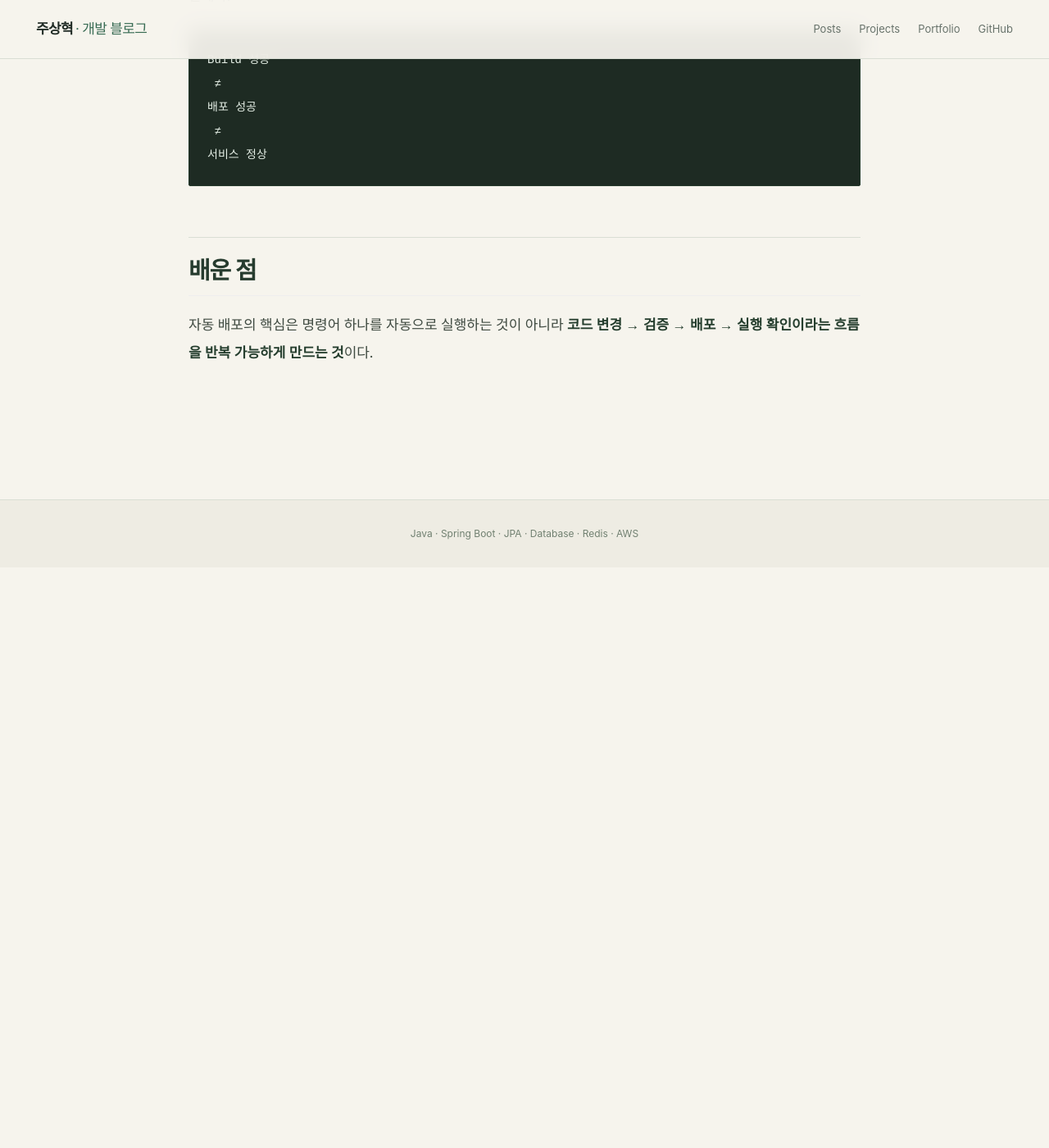
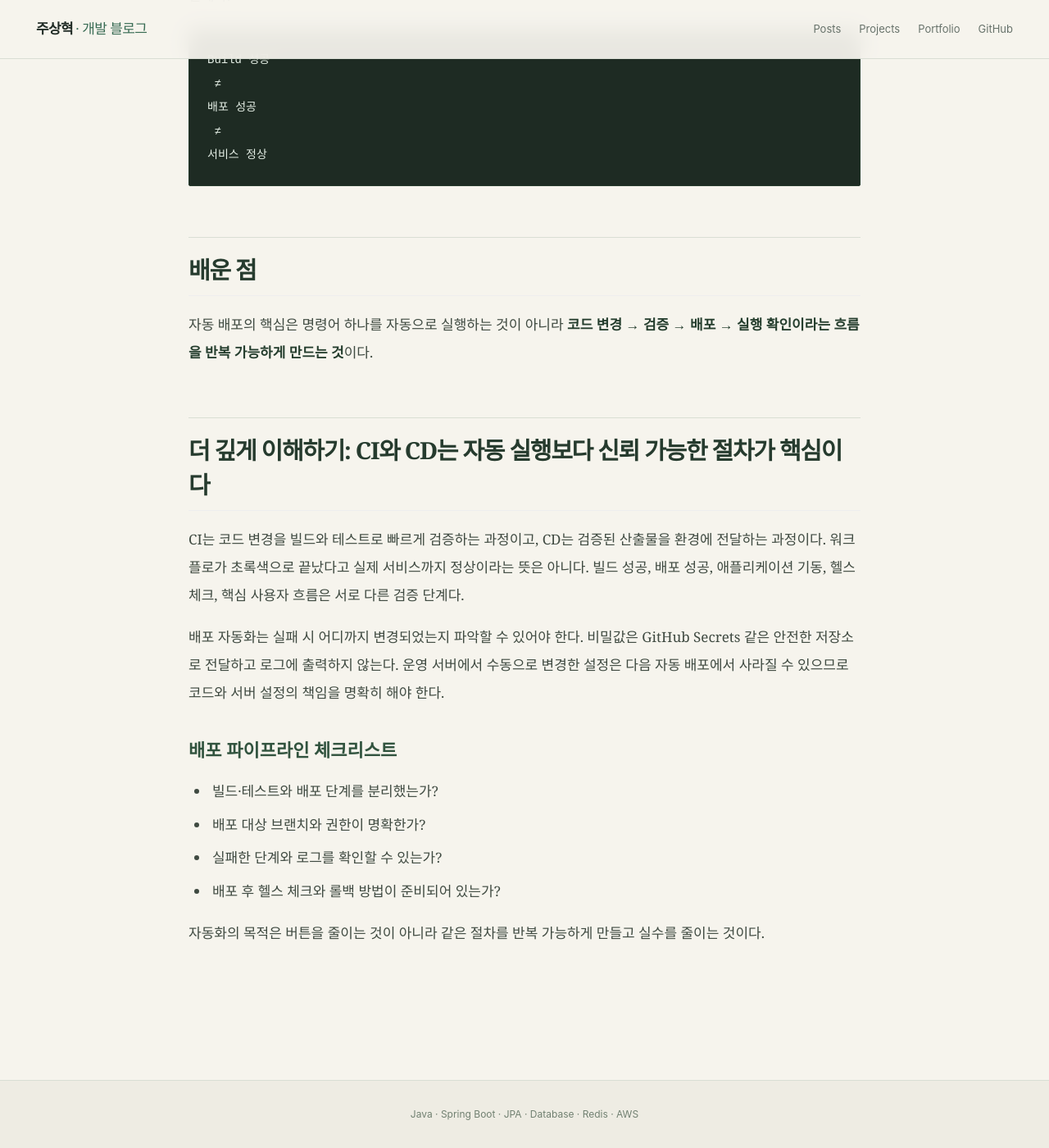
Before and after one commit to zuzusnasna/zuzusnasna.github.io, a Jekyll site: the page built from _posts/2026-10-30-github-actions-deploy.md, in a window 1280 px wide and 1400 px high, scrolled down 1485 px. Shown: the whole window at 82% size. Built offline with Jekyll 4.4.1, drawn with Linux system fonts in a browser that asks for light colours; before the commit the page ends 2177 px from its top, so only the background shows below that.

Commit message:
docs: expand backend study posts

```diff
--- a/_posts/2026-10-30-github-actions-deploy.md
+++ b/_posts/2026-10-30-github-actions-deploy.md
@@ -43,3 +43,17 @@ Build 성공
 ## 배운 점
 
 자동 배포의 핵심은 명령어 하나를 자동으로 실행하는 것이 아니라 **코드 변경 → 검증 → 배포 → 실행 확인이라는 흐름을 반복 가능하게 만드는 것**이다.
+
+## 더 깊게 이해하기: CI와 CD는 자동 실행보다 신뢰 가능한 절차가 핵심이다
+
+CI는 코드 변경을 빌드와 테스트로 빠르게 검증하는 과정이고, CD는 검증된 산출물을 환경에 전달하는 과정이다. 워크플로가 초록색으로 끝났다고 실제 서비스까지 정상이라는 뜻은 아니다. 빌드 성공, 배포 성공, 애플리케이션 기동, 헬스 체크, 핵심 사용자 흐름은 서로 다른 검증 단계다.
+
+배포 자동화는 실패 시 어디까지 변경되었는지 파악할 수 있어야 한다. 비밀값은 GitHub Secrets 같은 안전한 저장소로 전달하고 로그에 출력하지 않는다. 운영 서버에서 수동으로 변경한 설정은 다음 자동 배포에서 사라질 수 있으므로 코드와 서버 설정의 책임을 명확히 해야 한다.
+
+### 배포 파이프라인 체크리스트
+- 빌드·테스트와 배포 단계를 분리했는가?
+- 배포 대상 브랜치와 권한이 명확한가?
+- 실패한 단계와 로그를 확인할 수 있는가?
+- 배포 후 헬스 체크와 롤백 방법이 준비되어 있는가?
+
+자동화의 목적은 버튼을 줄이는 것이 아니라 같은 절차를 반복 가능하게 만들고 실수를 줄이는 것이다.
```
